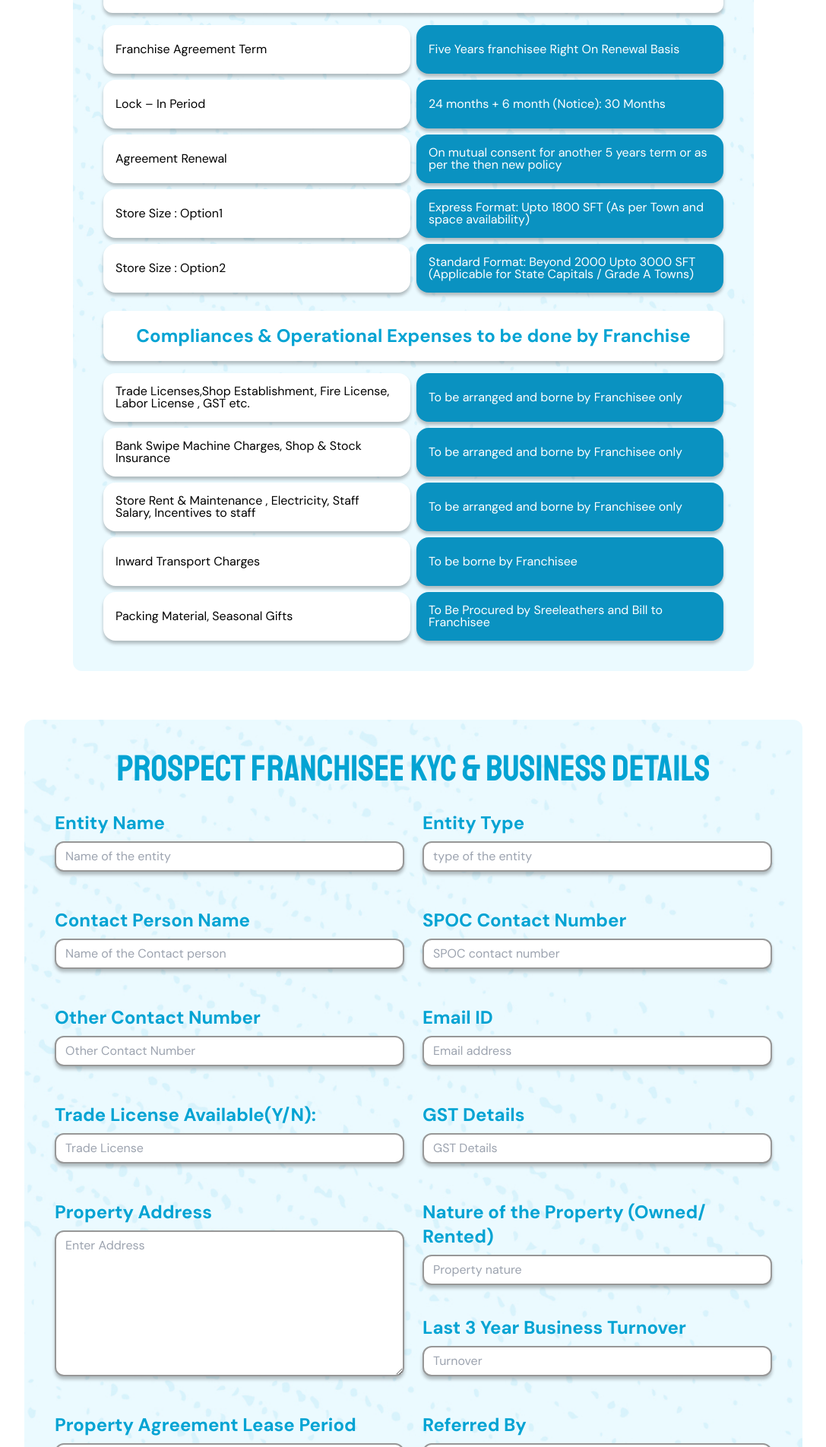
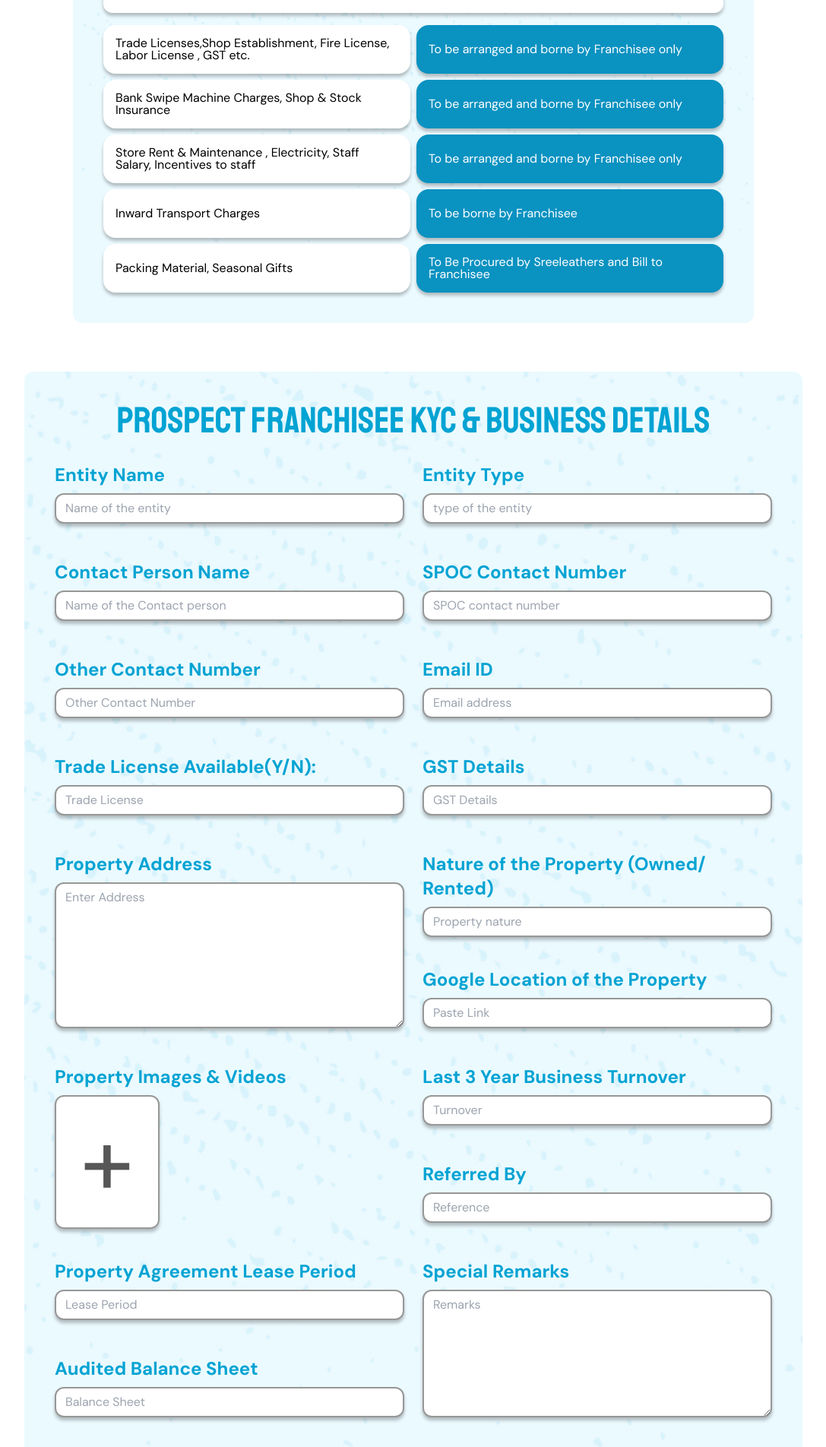
Before and after one commit to ShivamIT23/Sreeleathers, a React (Vite) app in the folder frontend/: page / in a window 1280 px wide. Shown: the part 4256-6160 px from the top of the page at 76% size, without its empty margins (96-1183 px from the left). Built offline with nearby package versions, Linux system fonts and the light colour scheme.

Commit message:
Corrected footer

```diff
--- a/frontend/src/components/Sub/Form.tsx
+++ b/frontend/src/components/Sub/Form.tsx
@@ -11,11 +11,32 @@ export default function Form() {
   const [GSTDetails, setGSTDetails] = useState("");
   const [propertyAddress, setPropertyAddress] = useState("");
   const [natureOfProperty, setNatureOfProperty] = useState("");
+  const [googleLocationOftheProperty, setGoogleLocationOftheProperty] =
+    useState("");
+  const [propertyImageVideo, setPropertyImageVideo] = useState<File | null>();
   const [last3YearTurnover, setLast3YearTurnover] = useState("");
   const [leasePeriod, setLeasePeriod] = useState("");
   const [referredBy, setReferredBy] = useState("");
   const [balanceSheet, setBalanceSheet] = useState("");
   const [specialRemarks, setSpecialRemarks] = useState("");
+
+  function handleSubmit(e: React.FormEvent<HTMLFormElement>) {
+    e.preventDefault();
+    if (!propertyImageVideo) return;
+
+    const isImage = propertyImageVideo.type.startsWith("image/");
+    const isVideo = propertyImageVideo.type.startsWith("video/");
+
+    if (isImage) {
+      console.log("Selected image:", propertyImageVideo.name);
+      // handle image preview or upload
+    } else if (isVideo) {
+      console.log("Selected video:", propertyImageVideo.name);
+      // handle video preview or upload
+    } else {
+      console.log("Unsupported file type.");
+    }
+  }
   return (
     <section className="mb-[8vh] px-[10vw] flex justify-center h-fit min-h-svh w-svw">
       <div className="flex flex-col items-center justify-center font-normal gap-8 py-10 px-4 sm:p-10 rounded-xl min-h-full h-fit w-full bg-div">
@@ -23,6 +44,7 @@ export default function Form() {
           PROSPECT FRANCHISEE KYC & BUSINESS DETAILS
         </h3>
         <form
+          onSubmit={(e) => handleSubmit(e)}
           action="post"
           className="min-h-svh h-fit max-w-full grid md:grid-cols-2 gap-x-6 gap-y-10"
         >
@@ -98,13 +120,54 @@ export default function Form() {
               placeholder="Property nature"
             />
             <FormField
+              type="url"
+              label="Google Location of the Property"
+              id="googleLocationOftheProperty"
+              value={googleLocationOftheProperty}
+              onChange={(e) => setGoogleLocationOftheProperty(e.target.value)}
+              placeholder="Paste Link"
+            />
+          </div>
+          <div className="flex flex-col gap-2 sans min-h-[176px]">
+            <label htmlFor="propertyImageVideo" className="text-2xl font-bold">
+              Property Images & Videos
+            </label>
+            <div className="h-full relative w-[70%] rounded-xl md:w-[30%] bg-white">
+              <input
+                type="file"
+                accept="image/*,video/*"
+                id="propertyImageVideo"
+                onChange={(e) => {
+                  if (!e.target.files) return;
+                  setPropertyImageVideo(e.target.files[0]);
+                }}
+                className="hidden"
+              />
+              <label
+                htmlFor="propertyImageVideo"
+                className="cursor-pointer w-full h-full flex items-center justify-center border-2 border-[#979797] max-w-[70vw] sans text-[#575757] font-normal md:text-[128px] boxShadow rounded-xl px-3 py-2 focus:outline-none focus:ring-2 focus:ring-blue-500 text-5xl"
+              >
+                +
+              </label>
+            </div>
+          </div>
+          <div className="flex flex-col gap-10 sans h-fit">
+            <FormField
               label="Last 3 Year Business Turnover"
               id="last3YearBusinessTurnover"
               value={last3YearTurnover}
               onChange={(e) => setLast3YearTurnover(e.target.value)}
               placeholder="Turnover"
             />
+            <FormField
+              label="Referred By"
+              id="referredBy"
+              value={referredBy}
+              onChange={(e) => setReferredBy(e.target.value)}
+              placeholder="Reference"
+            />
           </div>
+          <div className="flex flex-col gap-10 sans h-fit">
             <FormField
               label="Property Agreement Lease Period"
               id="propertyAgreementLeasePeriod"
@@ -113,19 +176,13 @@ export default function Form() {
               placeholder="Lease Period"
             />
             <FormField
-            label="Referred By"
-            id="referredBy"
-            value={referredBy}
-            onChange={(e) => setReferredBy(e.target.value)}
-            placeholder="Reference"
-          />
-          <FormField
               label="Audited Balance Sheet"
               id="auditedBalanceSheet"
               value={balanceSheet}
               onChange={(e) => setBalanceSheet(e.target.value)}
               placeholder="Balance Sheet"
             />
+          </div>
           <FormTextAreaField
             label="Special Remarks"
             id="specialRemarks"
@@ -153,7 +210,10 @@ export default function Form() {
           </div>
           <div className="w-full max-w-[70vw] col-span-full flex justify-center">
             <div className="rounded-[100px] w-fit min-w-20 bg-[linear-gradient(to_bottom,_#03A3D3,_#0A92C1)] py-3 px-5 gap-2 flex md:whitespace-nowrap shadow transition">
-              <button type="submit" className="bg-inherit text-white w-fit h-fit roboto font-medium md:text-[16px]">
+              <button
+                type="submit"
+                className="bg-inherit text-white w-fit h-fit roboto font-medium md:text-[16px]"
+              >
                 Submit
               </button>
             </div>
@@ -180,7 +240,10 @@ const FormField = ({
   placeholder: string;
 }) => {
   return (
-    <div id="contact" className="flex flex-col gap-2 sans max-w-full min-h-[88px]">
+    <div
+      id="contact"
+      className="flex flex-col gap-2 sans max-w-full min-h-[88px]"
+    >
       <label htmlFor={id} className="sm:text-2xl font-bold">
         {label}
       </label>
--- a/frontend/src/components/Sub/Franchise.tsx
+++ b/frontend/src/components/Sub/Franchise.tsx
@@ -1,15 +1,3 @@
-const franchiseList1 = [
-  "Franchise Agreement Term",
-  "Five Years franchisee Right On Renewal Basis",
-  "Lock – In Period",
-  "24 months + 6 month (Notice): 30 Months",
-  "Agreement Renewal",
-  "On mutual consent for another 5 years term or as per the then new policy",
-  "Store Size : Option1",
-  "Express Format: Upto 1800 SFT (As per Town and space availability)",
-  "Store Size : Option2",
-  "Standard Format: Beyond 2000 Upto 3000 SFT (Applicable for State Capitals / Grade A Towns)",
-];
 
 const franchiseList2 = [
   "Trade Licenses,Shop Establishment, Fire License, Labor License , GST etc.",
@@ -40,15 +28,9 @@ export default function Franchise() {
           </p>
         </div>
         <div className="flex flex-col items-start justify-center gap-6 sans">
-          <h3 className="font-bold text-xl sm:text-2xl md:text-4xl">
+        <h3 className="font-bold text-xl sm:text-2xl md:text-4xl">
             Franchise Owned Franchisee Operated Model (FOFO)
           </h3>
-          <SubFranchise
-            title="Sreeleathers - Exclusive Store Franchise Policy"
-            list={franchiseList1}
-          />
-        </div>
-        <div className="flex flex-col items-start justify-center gap-6 sans">
           <SubFranchise
             title="Compliances & Operational Expenses to be done by Franchise"
             list={franchiseList2}
```
Lines whose indentation alone changed are shown as unchanged.
